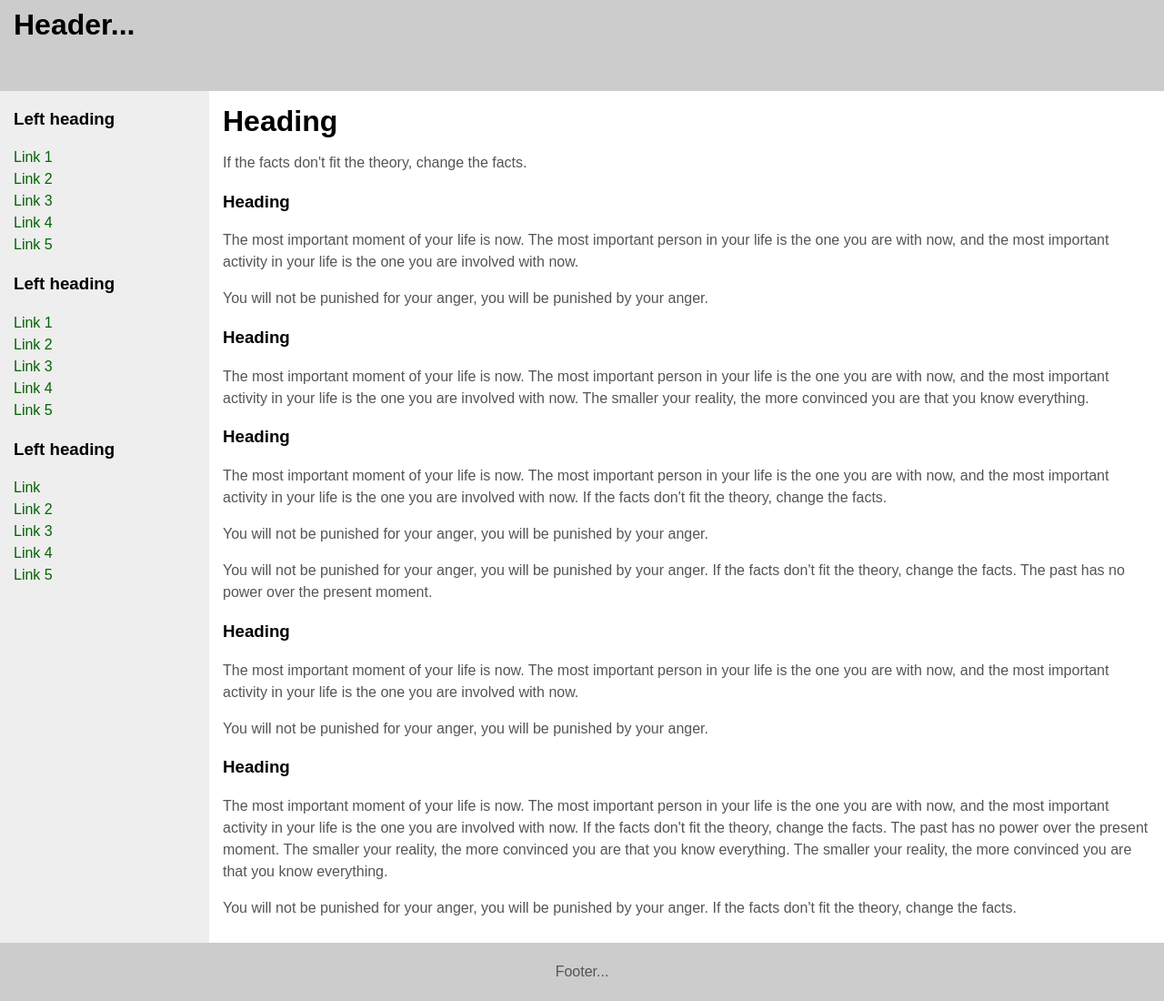
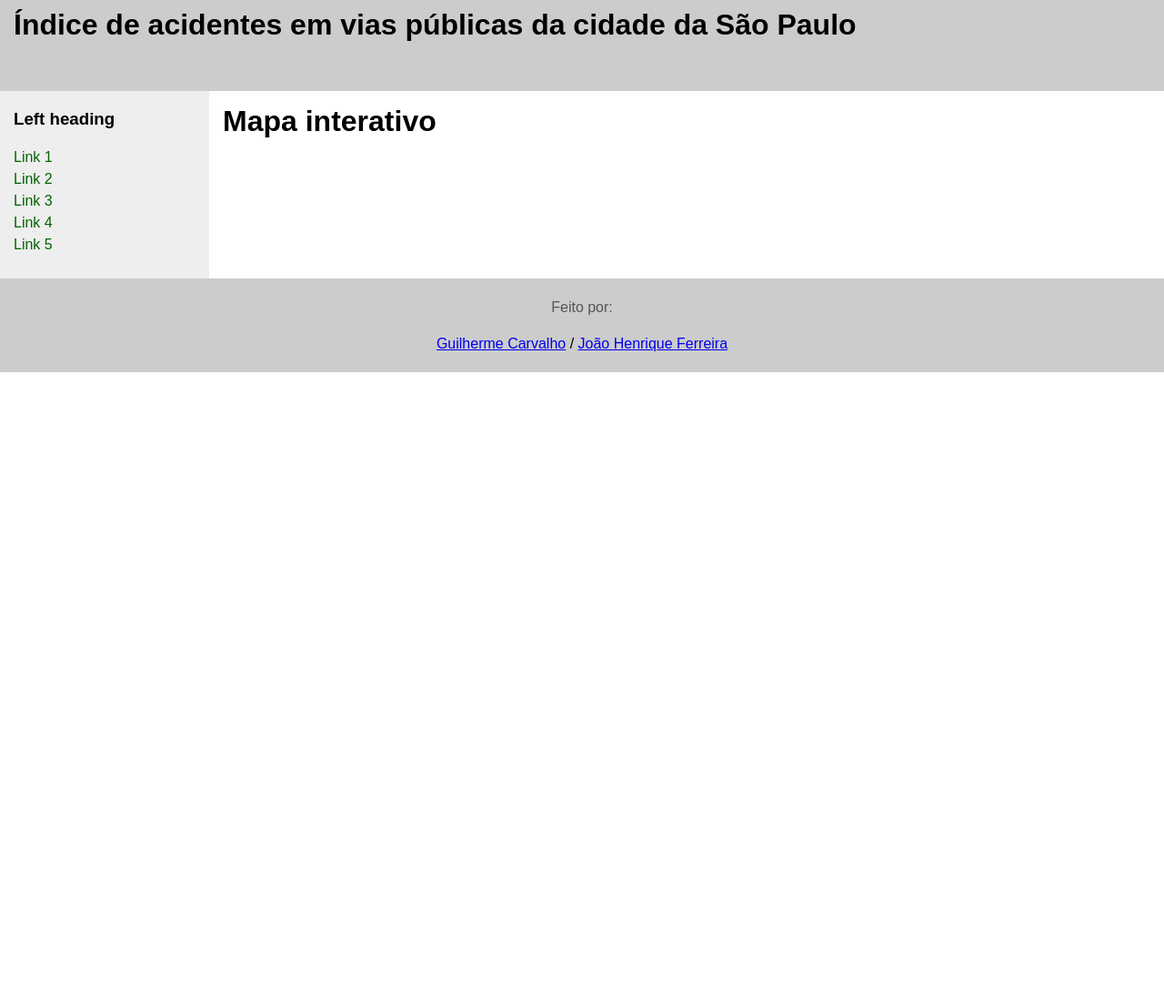
Before and after one commit to carvalhogui/Acidentes_SP, a Flask app: page / in a window 1280 px wide. Shown: the whole page at 91% size. After the commit the page ends 409 px from the top, so only its background shows below. Run offline with Flask 2, Linux system fonts and the light colour scheme.

Commit message:
Please enter the commit message for your changes. Lines starting  with '#' will be ignored, and an empty message aborts the commit.
 No ramo main
 Your branch is up to date with 'origin/main'.

 Mudanças a serem submetidas:
	modified:   __pycache__/app.cpython-38.pyc
	modified:   app.py
	new file:   database.db
	new file:   programa.py
	new file:   templates/base.html
	modified:   templates/index.html

```diff
--- /dev/null
+++ b/programa.py
@@ -0,0 +1,3 @@
+import sqlite3
+
+conn = sqlite3.connect('database.db')
--- /dev/null
+++ b/templates/base.html
@@ -0,0 +1,68 @@
+<!DOCTYPE html>
+<!-- Template by quackit.com -->
+<html>
+  <head>
+    <meta http-equiv="Content-Type" content="text/html; charset=utf-8">
+    <link rel="stylesheet" href="{{url_for('static', filename='css/style.css')}}">
+    <title>2 Column Layout &mdash; Left Menu with Header &amp; Footer</title>
+
+
+    <script type="text/javascript">
+      /* =============================
+      This script generates sample text for the body content.
+      You can remove this script and any reference to it.
+       ============================= */
+      var bodyText=["The smaller your reality, the more convinced you are that you know everything.", "If the facts don't fit the theory, change the facts.", "The past has no power over the present moment.", "This, too, will pass.", "</p><p>You will not be punished for your anger, you will be punished by your anger.", "Peace comes from within. Do not seek it without.", "<h3>Heading</h3><p>The most important moment of your life is now. The most important person in your life is the one you are with now, and the most important activity in your life is the one you are involved with now."]
+      function generateText(sentenceCount){
+        for (var i=0; i<sentenceCount; i++)
+        document.write(bodyText[Math.floor(Math.random()*7)]+" ")
+      }
+    </script>
+
+  </head>
+
+  <body>
+
+    <header id="header">
+      <div class="innertube">
+        <h1>Índice de acidentes em vias públicas da cidade da São Paulo</h1>
+      </div>
+    </header>
+
+    <div id="wrapper">
+
+      <main>
+        <div id="content">
+          <div class="innertube">
+            <h1>Mapa interativo</h1>
+            <p><script>bla</script></p>
+          </div>
+        </div>
+      </main>
+
+      <nav id="nav">
+        <div class="innertube">
+          <h3>Left heading</h3>
+          <ul>
+            <li><a href="#">Link 1</a></li>
+            <li><a href="#">Link 2</a></li>
+            <li><a href="#">Link 3</a></li>
+            <li><a href="#">Link 4</a></li>
+            <li><a href="#">Link 5</a></li>
+          </ul>
+        </div>
+      </nav>
+
+    </div>
+
+    <footer id="footer">
+      <div class="innertube">
+        <p>Feito por:</p>
+        <a href="https://github.com/carvalhogui">Guilherme Carvalho</a>
+        <a>/</a>
+        <a href="https://github.com/kurotown">João Henrique Ferreira</a>
+      </div>
+    </footer>
+
+  </body>
+</html>
--- a/templates/index.html
+++ b/templates/index.html
@@ -1,81 +1,4 @@
-<!DOCTYPE html>
-<!-- Template by quackit.com -->
-<html>
-  <head>
-    <meta http-equiv="Content-Type" content="text/html; charset=utf-8">
-    <link rel="stylesheet" href="{{url_for('static', filename='css/style.css')}}">
-    <title>2 Column Layout &mdash; Left Menu with Header &amp; Footer</title>
+{% extends "base.html" %}
+{% block content %}
 
-
-    <script type="text/javascript">
-      /* =============================
-      This script generates sample text for the body content.
-      You can remove this script and any reference to it.
-       ============================= */
-      var bodyText=["The smaller your reality, the more convinced you are that you know everything.", "If the facts don't fit the theory, change the facts.", "The past has no power over the present moment.", "This, too, will pass.", "</p><p>You will not be punished for your anger, you will be punished by your anger.", "Peace comes from within. Do not seek it without.", "<h3>Heading</h3><p>The most important moment of your life is now. The most important person in your life is the one you are with now, and the most important activity in your life is the one you are involved with now."]
-      function generateText(sentenceCount){
-        for (var i=0; i<sentenceCount; i++)
-        document.write(bodyText[Math.floor(Math.random()*7)]+" ")
-      }
-    </script>
-
-  </head>
-
-  <body>
-
-    <header id="header">
-      <div class="innertube">
-        <h1>Header...</h1>
-      </div>
-    </header>
-
-    <div id="wrapper">
-
-      <main>
-        <div id="content">
-          <div class="innertube">
-            <h1>Heading</h1>
-            <p><script>generateText(20)</script></p>
-          </div>
-        </div>
-      </main>
-
-      <nav id="nav">
-        <div class="innertube">
-          <h3>Left heading</h3>
-          <ul>
-            <li><a href="#">Link 1</a></li>
-            <li><a href="#">Link 2</a></li>
-            <li><a href="#">Link 3</a></li>
-            <li><a href="#">Link 4</a></li>
-            <li><a href="#">Link 5</a></li>
-          </ul>
-          <h3>Left heading</h3>
-          <ul>
-            <li><a href="#">Link 1</a></li>
-            <li><a href="#">Link 2</a></li>
-            <li><a href="#">Link 3</a></li>
-            <li><a href="#">Link 4</a></li>
-            <li><a href="#">Link 5</a></li>
-          </ul>
-          <h3>Left heading</h3>
-          <ul>
-            <li><a href="#">Link</a></li>
-            <li><a href="#">Link 2</a></li>
-            <li><a href="#">Link 3</a></li>
-            <li><a href="#">Link 4</a></li>
-            <li><a href="#">Link 5</a></li>
-          </ul>
-        </div>
-      </nav>
-
-    </div>
-
-    <footer id="footer">
-      <div class="innertube">
-        <p>Footer...</p>
-      </div>
-    </footer>
-
-  </body>
-</html>
+{% endblock %}
```
Also changed, not shown: app.py (line endings or trailing spaces), 1 other file.
